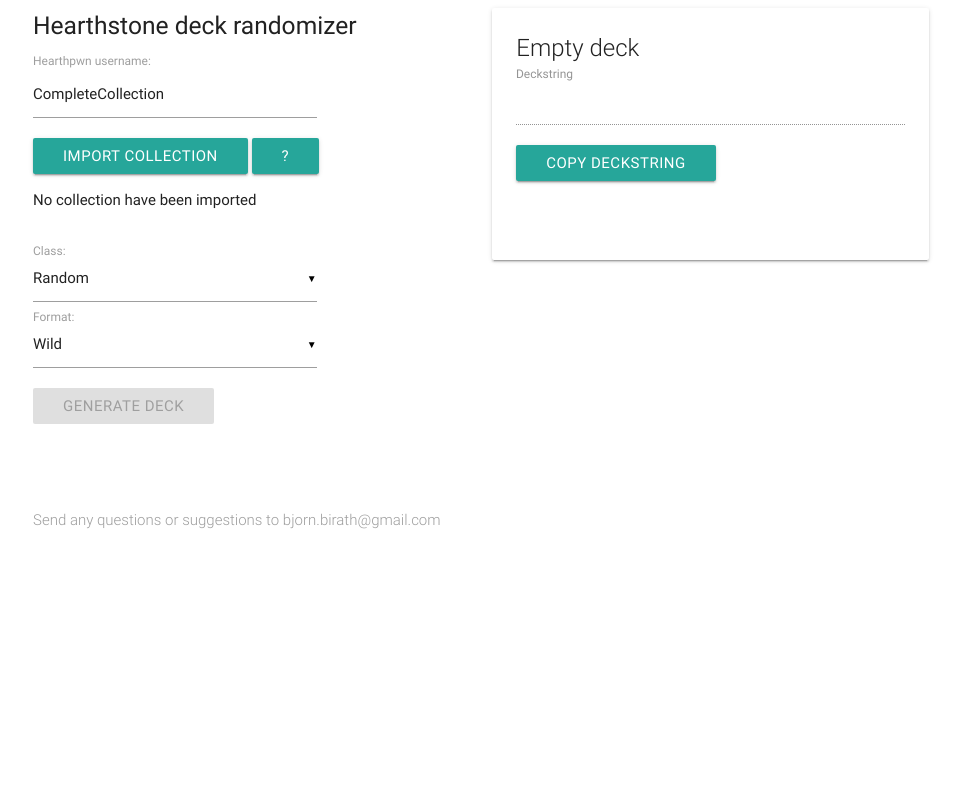
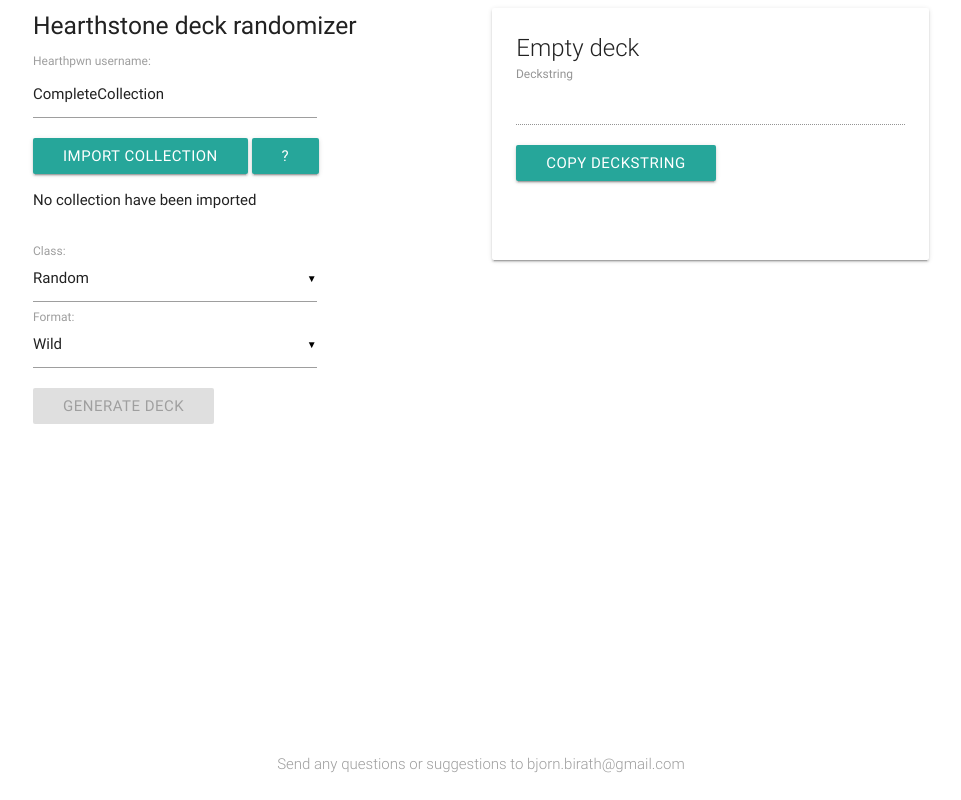
Before and after one commit to Birath/hearthstone-deck-randomizer, a Django app: page / in a window 1280 px wide. Shown: the whole page, without its empty margins (159-1120 px from the left). Run offline with Django 3.2, Linux system fonts and the light colour scheme; some libraries are stand-ins or nearby versions.

Commit message:
Displays total amount of cards and minor footer changes

```diff
--- a/deck_randomizer/static/deck_randomizer/css/main.css
+++ b/deck_randomizer/static/deck_randomizer/css/main.css
@@ -1,5 +1,6 @@
 html { overflow-y: scroll; }
 
+/* Deck content */
 .card-name {
     font-weight: 600;
 }
@@ -21,3 +22,19 @@
 .deck-content > tr > td {
     padding: 10px 5px;
 }
+
+/* Footer  */
+
+body {
+    display: flex;
+    min-height: 100vh;
+    flex-direction: column;
+  }
+
+main {
+    flex: 1 0 auto;
+}
+
+.footer-copyright {
+    text-align: center;
+}
--- a/deck_randomizer/views.py
+++ b/deck_randomizer/views.py
@@ -26,9 +26,10 @@
         cards_owned = get_amount_of_cards(
             request.session.get("full_collection")
         )
-        cards_owned_txt = "Imported {} from {}'s collection".format(
-                                                                   cards_owned,
-                                                                   name)
+        cards_owned_txt = "Imported {} cards ({} unique) from {}'s " \
+                          "collection".format(cards_owned[1],
+                                              cards_owned[0],
+                                              name)
         context = {
             "name_form": name_form,
             "format_form": format_form,
@@ -151,15 +152,17 @@
         }
         return JsonResponse(data)
     if full_collection is False:
-        answer = "Could not import collection. Make sure that your hearthpwn "\
-                 "collection is set to public and try again"
+        answer = "Could not import collection. Make sure that your " \
+                 "<a href='http://www.hearthpwn.com/members/{}/collection'>" \
+                 "Hearthpwn collection</a> is set to public " \
+                 "and try again.".format(name)
 
     else:
         request.session["full_collection"] = full_collection
         request.session["name"] = name
         cards_owned = get_amount_of_cards(full_collection)
-        answer = "Imported {} cards from {}'s collection".format(cards_owned,
-                                                                 name)
+        answer = "Imported {} cards ({} unique) from " \
+                 "{}'s collection".format(cards_owned[1], cards_owned[0], name)
     data = {
         "response": answer
     }
--- a/templates/deck.html
+++ b/templates/deck.html
@@ -12,7 +12,7 @@
                 <div class="input-field">
                     <input type="text" disabled value="{{ deckstring }}" id="deckstring">
                     <label for="deckstring" class="active">Deckstring</label>
-                    <button class="waves-effect waves-light btn" id="copyButton">Copy deckstring</button>
+                    <button class="waves-effect waves-light btn" id="copyButton" >Copy deckstring</button>
                 </div>
             </div>
          </div>
```
Also changed, not shown: deck_randomizer/utils.py (+5 -3 lines).
